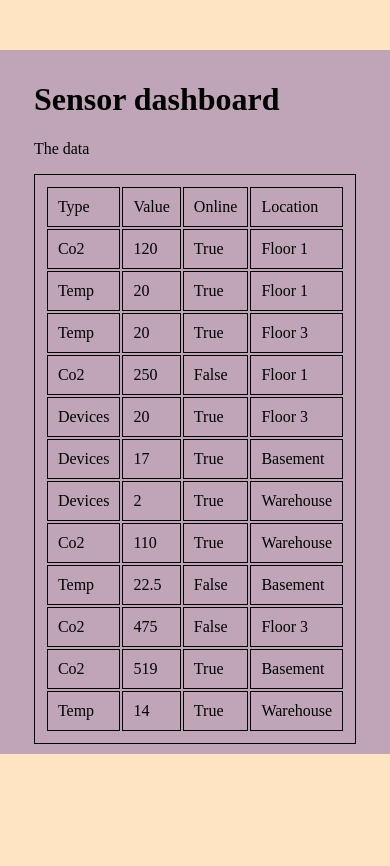
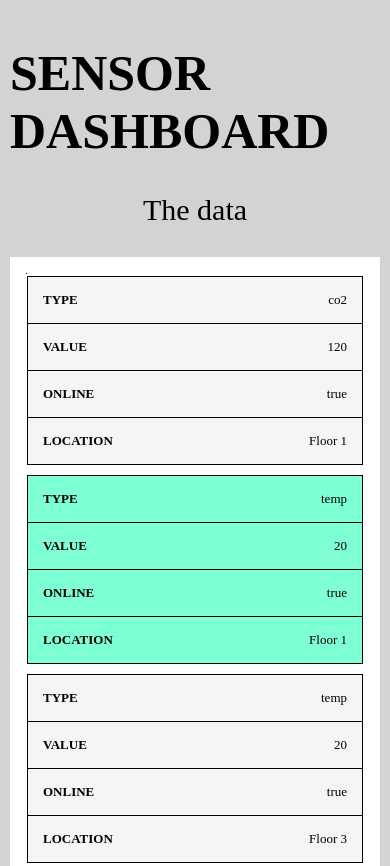
Before and after one commit to adrimihailescu/foolproof-challenge, a plain HTML site: page index.html in a window 390 px wide. Shown: the top 866 px of the page. Before the commit the page ends 844 px from the top, so only its background shows below. Drawn offline with Linux system fonts and the light colour scheme.

Commit message:
add media query

```diff
--- a/css/style.css
+++ b/css/style.css
@@ -7,26 +7,88 @@ body {
 	width: 100%;
 	margin: 0;
 	padding: 0;
-	background-color: bisque;
+	background-color: lightgrey;
 }
 
-.container {
+header h1 {
+	font-size: 50px;
+	text-transform: uppercase;
+}
+
+header p {
+	font-size: 30px;
+	text-align: center;
+}
+
+main {
 	align-items: center;
 	justify-content: center;
 	display: grid;
-	max-width: 900px;
-	margin: 50px auto 0;
-	background: rgba(148, 124, 176, 0.6);
+	height: 100vh;
+	width: 100%;
 	padding: 10px;
+}
+
+table {
+	background-color: white;
+	width: 100%;
 }
 
 table,
 th,
 td {
-	border: 1px solid black;
-	padding: 10px;
+	border-top: 1px solid black;
+	padding: 15px;
 }
 
-td {
+tr {
 	text-transform: capitalize;
+	border-left: 1px solid black;
+	border-right: 1px solid black;
 }
+
+tr:nth-child(even) {
+	background-color: aquamarine;
+}
+
+tr:nth-child(odd) {
+	background-color: whitesmoke;
+}
+
+@media screen and (max-width: 600px) {
+	table {
+		border: 0;
+	}
+
+	table thead {
+		border: none;
+		height: 1px;
+		margin: -1px;
+		overflow: hidden;
+		padding: 0;
+		position: absolute;
+		width: 1px;
+	}
+
+	table tr {
+		display: block;
+		margin-bottom: 10px;
+	}
+
+	table td {
+		display: block;
+		font-size: 13px;
+		text-align: right;
+	}
+
+	table td:last-of-type {
+		border-bottom: 1px solid black;
+	}
+
+	table td::before {
+		content: attr(data-label);
+		float: left;
+		font-weight: bold;
+		text-transform: uppercase;
+	}
+}
--- a/index.html
+++ b/index.html
@@ -9,12 +9,11 @@
 		<script src="./js/scripts.js"></script>
 	</head>
 	<body>
-		<main class="container">
-			<header class="dashboard">
+		<main>
+			<header>
 				<h1>Sensor dashboard</h1>
 				<p>The data</p>
 			</header>
-
 			<table>
 				<thead>
 					<tr>
--- a/js/scripts.js
+++ b/js/scripts.js
@@ -103,10 +103,10 @@ async function appendData() {
 		// OPTION A
 		const currentEl = `
 		    <tr id="${el.id}">
-		        <td>${el.type}</td>
-		        <td>${el.value}</td>
-		        <td>${el.online}</td>
-		        <td>${el.location}</td>
+		        <td data-label="type">${el.type}</td>
+		        <td data-label="value">${el.value}</td>
+		        <td data-label="online">${el.online}</td>
+		        <td data-label="location">${el.location}</td>
 		    </tr>
 		`;
 		tempInnerHTML += currentEl;
```
